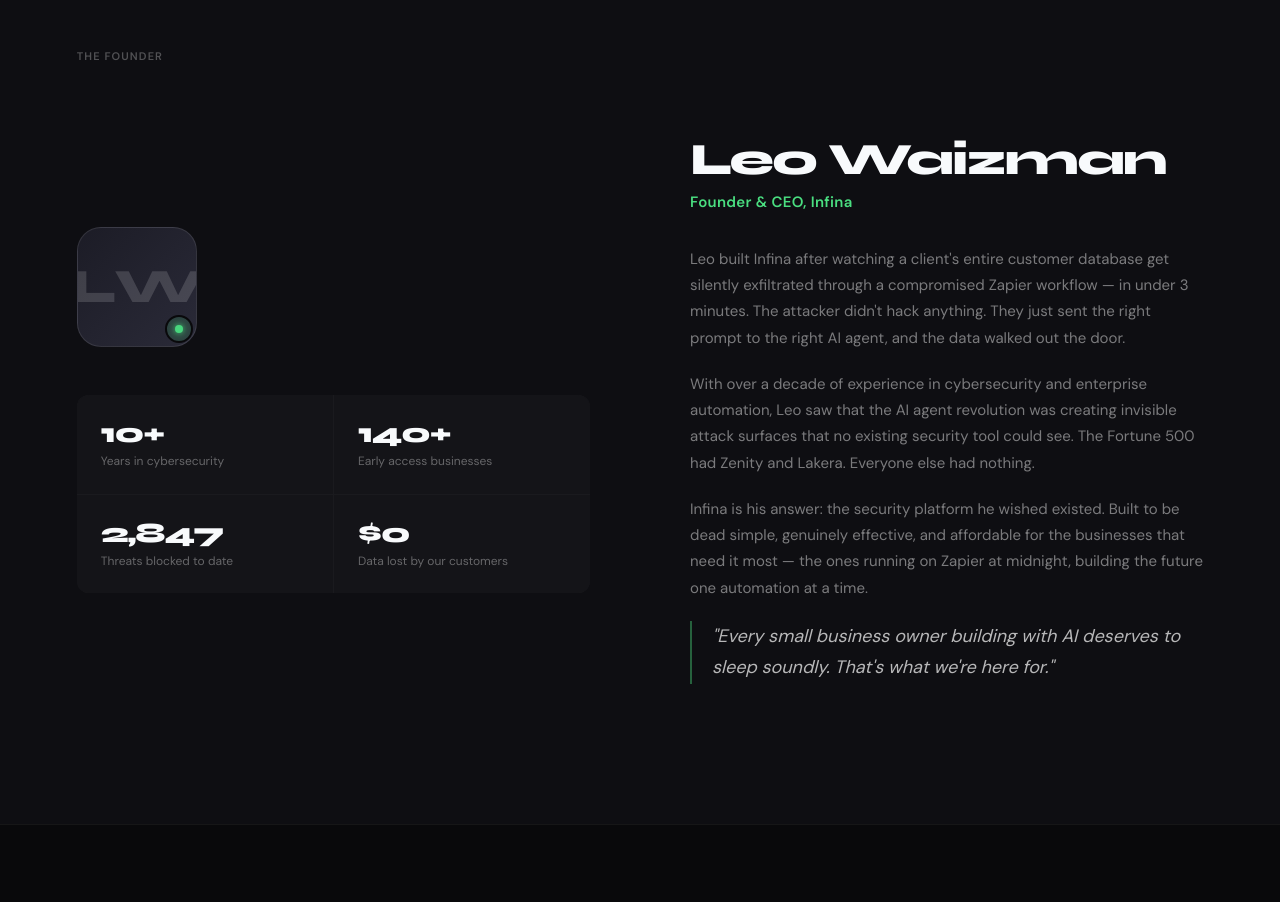
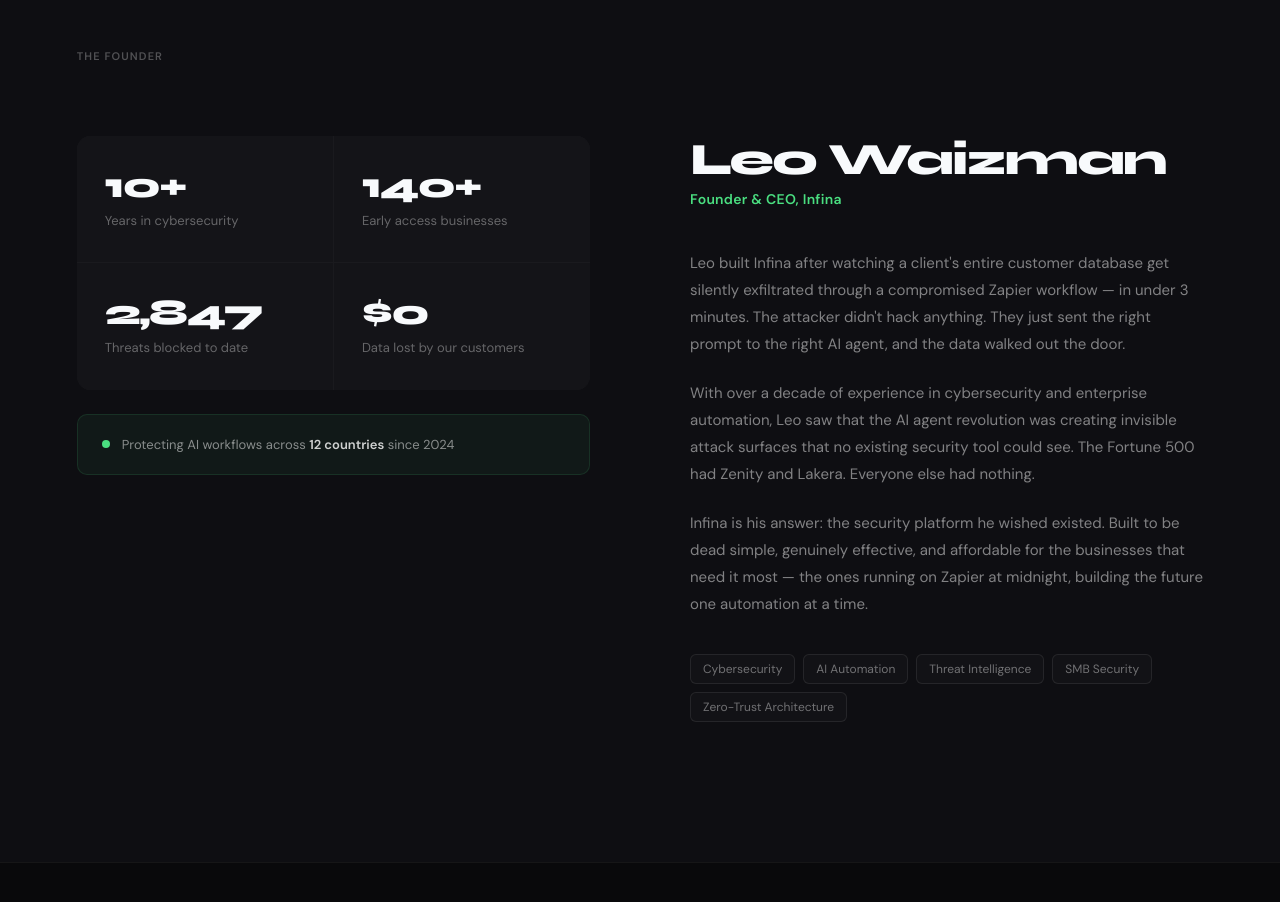
Before and after one commit to leolwaizman-hash/infinafe, a Next.js app: page / in a window 1280 px wide. Shown: the part 8000-8902 px from the top of the page. Built offline with nearby package versions, Linux system fonts and the light colour scheme.

Commit message:
founder: remove LW avatar and quote, more professional layout with stats and tag chips

```diff
--- a/components/sections/Founder.tsx
+++ b/components/sections/Founder.tsx
@@ -6,6 +6,12 @@
   { value: "140+", label: "Early access businesses" },
   { value: "2,847", label: "Threats blocked to date" },
   { value: "$0", label: "Data lost by our customers" },
+];
+
+const paragraphs = [
+  "Leo built Infina after watching a client's entire customer database get silently exfiltrated through a compromised Zapier workflow — in under 3 minutes. The attacker didn't hack anything. They just sent the right prompt to the right AI agent, and the data walked out the door.",
+  "With over a decade of experience in cybersecurity and enterprise automation, Leo saw that the AI agent revolution was creating invisible attack surfaces that no existing security tool could see. The Fortune 500 had Zenity and Lakera. Everyone else had nothing.",
+  "Infina is his answer: the security platform he wished existed. Built to be dead simple, genuinely effective, and affordable for the businesses that need it most — the ones running on Zapier at midnight, building the future one automation at a time.",
 ];
 
 export default function Founder() {
@@ -21,42 +27,49 @@
           The Founder
         </motion.p>
 
-        <div style={{ display: "grid", gridTemplateColumns: "1fr 1fr", gap: "100px", alignItems: "center" }}>
+        <div style={{ display: "grid", gridTemplateColumns: "1fr 1fr", gap: "100px", alignItems: "start" }}>
 
-          {/* Left: photo placeholder + stats */}
+          {/* Left: stats only */}
           <motion.div
             initial={{ opacity: 0, x: -40 }}
             whileInView={{ opacity: 1, x: 0 }}
             viewport={{ once: true }}
             transition={{ duration: 0.8, ease: [0.25, 0.46, 0.45, 0.94] }}
           >
-            {/* Avatar */}
-            <div style={{ position: "relative", marginBottom: "48px" }}>
-              <div style={{ width: "120px", height: "120px", borderRadius: "24px", background: "linear-gradient(135deg, #1C1C26, #2A2A38)", border: "1px solid rgba(255,255,255,0.1)", display: "flex", alignItems: "center", justifyContent: "center", overflow: "hidden" }}>
-                <span style={{ fontSize: "48px", fontWeight: 800, color: "rgba(255,255,255,0.15)", letterSpacing: "-2px", fontFamily: "var(--font-display)" }}>LW</span>
-              </div>
-              <div style={{ position: "absolute", bottom: "4px", left: "88px", width: "28px", height: "28px", borderRadius: "50%", background: "rgba(74,222,128,0.15)", border: "2px solid #09090B", display: "flex", alignItems: "center", justifyContent: "center" }}>
-                <div className="pulse-dot" style={{ width: "8px", height: "8px", borderRadius: "50%", background: "#4ADE80" }} />
-              </div>
-            </div>
-
-            {/* Stats grid */}
-            <div style={{ display: "grid", gridTemplateColumns: "1fr 1fr", gap: "1px", background: "rgba(255,255,255,0.05)", borderRadius: "12px", overflow: "hidden" }}>
+            <div style={{ display: "grid", gridTemplateColumns: "1fr 1fr", gap: "1px", background: "rgba(255,255,255,0.05)", borderRadius: "14px", overflow: "hidden" }}>
               {achievements.map((a, i) => (
                 <motion.div
                   key={i}
-                  initial={{ opacity: 0, scale: 0.95 }}
-                  whileInView={{ opacity: 1, scale: 1 }}
+                  initial={{ opacity: 0, y: 16 }}
+                  whileInView={{ opacity: 1, y: 0 }}
                   viewport={{ once: true }}
-                  transition={{ duration: 0.5, delay: i * 0.08 }}
+                  transition={{ duration: 0.5, delay: i * 0.09 }}
                 >
-                  <div style={{ padding: "24px", background: "#141418" }}>
-                    <p style={{ fontSize: "28px", fontWeight: 800, color: "#F8FAFC", letterSpacing: "-0.04em", lineHeight: 1, marginBottom: "6px", fontFamily: "var(--font-display)" }}>{a.value}</p>
-                    <p style={{ fontSize: "12px", color: "rgba(255,255,255,0.35)", lineHeight: 1.4 }}>{a.label}</p>
+                  <div style={{ padding: "32px 28px", background: "#141418" }}>
+                    <p style={{ fontSize: "36px", fontWeight: 800, color: "#F8FAFC", letterSpacing: "-0.04em", lineHeight: 1, marginBottom: "8px", fontFamily: "var(--font-display)" }}>
+                      {a.value}
+                    </p>
+                    <p style={{ fontSize: "13px", color: "rgba(255,255,255,0.35)", lineHeight: 1.4, margin: 0 }}>
+                      {a.label}
+                    </p>
                   </div>
                 </motion.div>
               ))}
             </div>
+
+            {/* Credibility bar */}
+            <motion.div
+              initial={{ opacity: 0, y: 12 }}
+              whileInView={{ opacity: 1, y: 0 }}
+              viewport={{ once: true }}
+              transition={{ duration: 0.6, delay: 0.4 }}
+              style={{ marginTop: "24px", padding: "20px 24px", background: "rgba(74,222,128,0.05)", border: "1px solid rgba(74,222,128,0.12)", borderRadius: "10px", display: "flex", alignItems: "center", gap: "12px" }}
+            >
+              <div style={{ width: "8px", height: "8px", borderRadius: "50%", background: "#4ADE80", flexShrink: 0 }} />
+              <p style={{ fontSize: "13px", color: "rgba(255,255,255,0.5)", margin: 0, lineHeight: 1.5 }}>
+                Protecting AI workflows across <strong style={{ color: "rgba(255,255,255,0.8)", fontWeight: 600 }}>12 countries</strong> since 2024
+              </p>
+            </motion.div>
           </motion.div>
 
           {/* Right: story */}
@@ -66,40 +79,42 @@
             viewport={{ once: true }}
             transition={{ duration: 0.8, delay: 0.15, ease: [0.25, 0.46, 0.45, 0.94] }}
           >
-            <h2 style={{ fontSize: "clamp(32px, 3.5vw, 52px)", fontWeight: 800, color: "#F8FAFC", lineHeight: 1.05, letterSpacing: "-0.04em", marginBottom: "8px" }}>
+            <h2 style={{ fontSize: "clamp(32px, 3.5vw, 52px)", fontWeight: 800, color: "#F8FAFC", lineHeight: 1.05, letterSpacing: "-0.04em", marginBottom: "6px" }}>
               Leo Waizman
             </h2>
-            <p style={{ fontSize: "15px", color: "#4ADE80", fontWeight: 600, marginBottom: "32px", letterSpacing: "0.02em" }}>
+            <p style={{ fontSize: "14px", color: "#4ADE80", fontWeight: 600, marginBottom: "40px", letterSpacing: "0.02em" }}>
               Founder & CEO, Infina
             </p>
 
-            <div style={{ display: "flex", flexDirection: "column", gap: "20px" }}>
-              {[
-                "Leo built Infina after watching a client's entire customer database get silently exfiltrated through a compromised Zapier workflow — in under 3 minutes. The attacker didn't hack anything. They just sent the right prompt to the right AI agent, and the data walked out the door.",
-                "With over a decade of experience in cybersecurity and enterprise automation, Leo saw that the AI agent revolution was creating invisible attack surfaces that no existing security tool could see. The Fortune 500 had Zenity and Lakera. Everyone else had nothing.",
-                "Infina is his answer: the security platform he wished existed. Built to be dead simple, genuinely effective, and affordable for the businesses that need it most — the ones running on Zapier at midnight, building the future one automation at a time.",
-                "\"Every small business owner building with AI deserves to sleep soundly. That's what we're here for.\"",
-              ].map((text, i) => (
+            <div style={{ display: "flex", flexDirection: "column", gap: "22px" }}>
+              {paragraphs.map((text, i) => (
                 <motion.p
                   key={i}
                   initial={{ opacity: 0, y: 16 }}
                   whileInView={{ opacity: 1, y: 0 }}
                   viewport={{ once: true }}
                   transition={{ duration: 0.6, delay: 0.2 + i * 0.1 }}
-                  style={{
-                    fontSize: i === 3 ? "18px" : "15px",
-                    color: i === 3 ? "rgba(255,255,255,0.7)" : "rgba(255,255,255,0.45)",
-                    lineHeight: 1.75,
-                    fontStyle: i === 3 ? "italic" : "normal",
-                    borderLeft: i === 3 ? "2px solid rgba(74,222,128,0.4)" : "none",
-                    paddingLeft: i === 3 ? "20px" : "0",
-                    margin: 0,
-                  }}
+                  style={{ fontSize: "15px", color: "rgba(255,255,255,0.48)", lineHeight: 1.8, margin: 0 }}
                 >
                   {text}
                 </motion.p>
               ))}
             </div>
+
+            {/* LinkedIn-style credential tags */}
+            <motion.div
+              initial={{ opacity: 0, y: 12 }}
+              whileInView={{ opacity: 1, y: 0 }}
+              viewport={{ once: true }}
+              transition={{ duration: 0.6, delay: 0.6 }}
+              style={{ marginTop: "36px", display: "flex", flexWrap: "wrap", gap: "8px" }}
+            >
+              {["Cybersecurity", "AI Automation", "Threat Intelligence", "SMB Security", "Zero-Trust Architecture"].map(tag => (
+                <span key={tag} style={{ fontSize: "12px", color: "rgba(255,255,255,0.4)", border: "1px solid rgba(255,255,255,0.08)", borderRadius: "6px", padding: "5px 12px", background: "rgba(255,255,255,0.02)" }}>
+                  {tag}
+                </span>
+              ))}
+            </motion.div>
           </motion.div>
         </div>
       </div>
```
